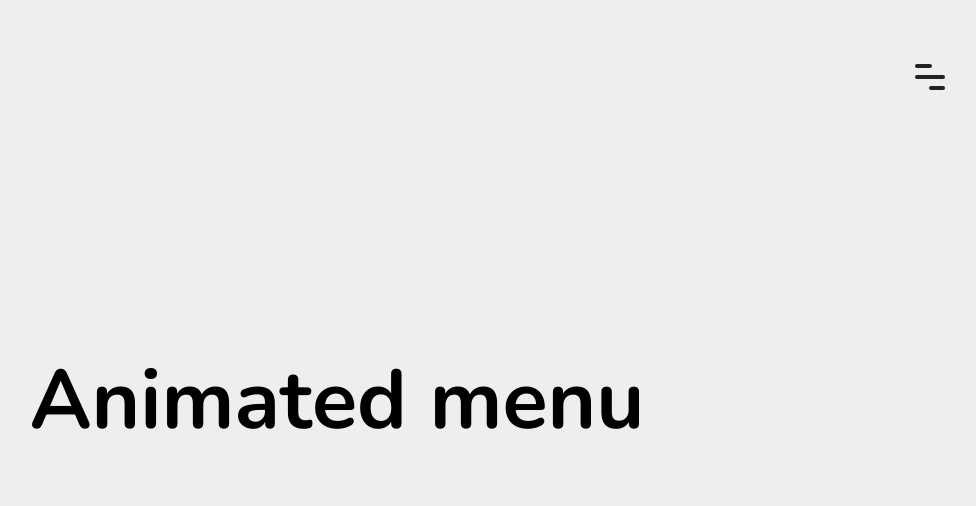
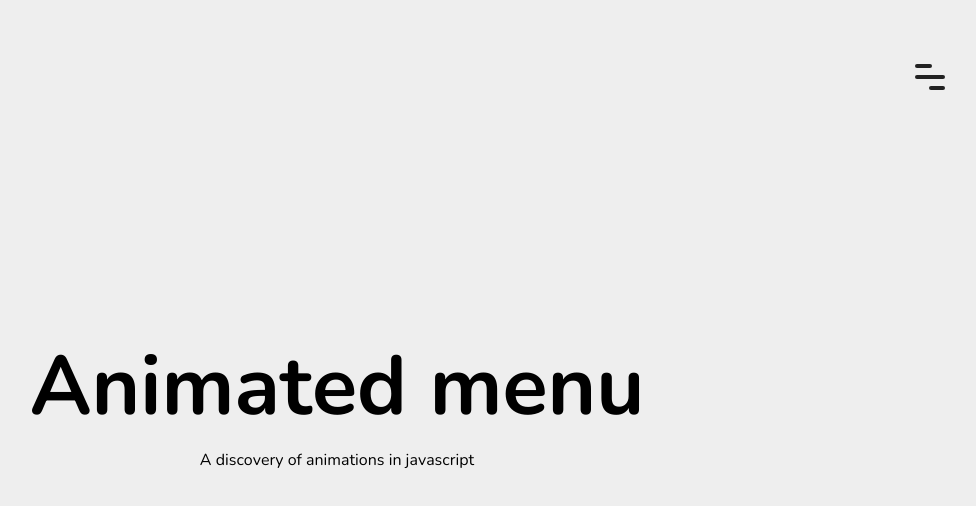
Before and after one commit to cyrilauq/insta-discoveries, a website built with Vite: page animated_menu/index.html in a window 1280 px wide. Shown: the whole page, without its empty margins (303-1279 px from the left). Built offline with nearby package versions, Linux system fonts and the light colour scheme.

Commit message:
add documentation and update styling

```diff
--- a/animated_menu/index.html
+++ b/animated_menu/index.html
@@ -17,6 +17,9 @@
                         <h1>Animated menu</h1>
                     </div>
                 </div>
+                <main>
+                    <p>A discovery of animations in javascript</p>
+                </main>
             </div>
             <div class="menu-icon">
                 <span class="menu-icon__line menu-icon__line-left"></span>
--- a/animated_menu/scripts/main.js
+++ b/animated_menu/scripts/main.js
@@ -10,7 +10,7 @@ const menuLinks = document.querySelectorAll('.menu-link')
 const menuItems = new gsap.utils.toArray('.menu .mask')
 const menuItemsIcons = new gsap.utils.toArray('.arrow-svg')
 
-const heroText = new SplitType('.hero h1', { types: 'chars' })
+const heroText = new SplitType('.hero', { types: 'chars' })
 
 // Create a timeline and give it default values
 // With that, every animations that is on this timeline will inherits the default values
--- a/animated_menu/scss/style.scss
+++ b/animated_menu/scss/style.scss
@@ -1,9 +1,10 @@
-*{
+// Give a certain style to every element of the page
+* {
     padding: 0;
     margin: 0;
     box-sizing: border-box;
 }
-body{
+body {
     min-height: 100vh;
     width: 100%;
     display: flex;
@@ -15,7 +16,7 @@ body{
     overflow: hidden;
 }
 
-.wrapper{
+.wrapper {
     height: 100vh;
     width: 100%;
     display: flex;
@@ -27,14 +28,17 @@ body{
     background-color: #000;
 
     // Every elements with '.wrapper' et '.hero' class will have the following style
+    // Everything inside this will be apply on the '.wrapper .hero' element or on their children.
     & .hero{
         height: 100%;
         width: 100%;
         display: flex;
+        flex-direction: column;
         align-items: center;
-        justify-content: flex-start;
+        justify-content: center;
         background-color: #eee;
 
+        // Set a media query for the '.wrapper .hero' elements.
         @media (min-width:1440px) {
             padding-inline: calc((100vw - 1440px) / 2);
         }
@@ -45,14 +49,15 @@ body{
             width: 100%;
             display: flex;
             justify-content: center;
+            text-align: center;
 
-            & .mask{
+            & .mask {
                 overflow: hidden;
 
-                    & h1{
-                        font-size: clamp(3.5rem, 6.5vw, 10rem);
-                        display: block;
-                    }
+                & h1 {
+                    font-size: clamp(3.5rem, 6.5vw, 10rem);
+                    display: block;
+                }
             }
         }
     }
@@ -103,9 +108,9 @@ body{
 
         }
 
-        &:hover{
+        &:hover {
             .menu-icon__line-left,
-            .menu-icon__line-right{
+            .menu-icon__line-right {
                 width: 30px;
 
             }
@@ -136,14 +141,14 @@ body{
                 padding: 0 1.5rem;
                 overflow: hidden;
 
-                & .mask{
+                & .mask {
                     display: flex;
                     align-items: center;
                     justify-content: flex-start;
 
                 }
 
-                & svg{
+                & svg {
                     transform: translateY(8px);
                     transform-origin: bottom;
                 }
```
